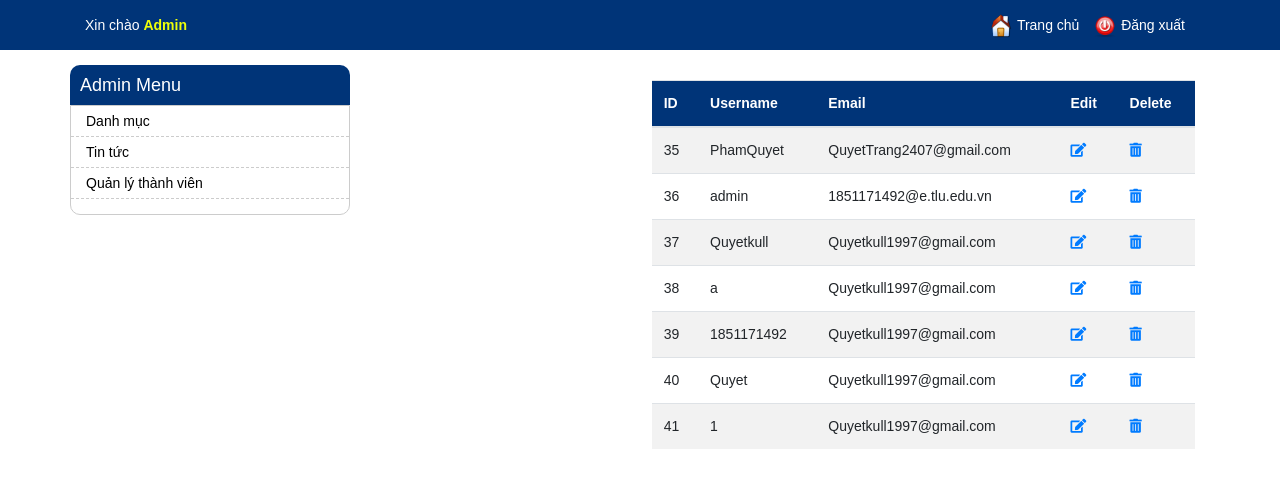
After one commit to Quyetkull2000/CSE485_1851171492_PhamNhuQuyet, a PHP site: page /includes/admin/admin.php in a window 1280 px wide. The commit adds this page. Shown: the top 494 px of the page. Run offline with PHP 8.4, Linux system fonts and the light colour scheme; data comes from the database, SQL or seed files in the repository; some libraries are stand-ins or nearby versions.

Commit message:
them file admin

```diff
--- /dev/null
+++ b/3.PROJECT/css/login.css
@@ -0,0 +1,95 @@
+
+body{
+  font-family: arial;
+  padding: 0;
+  margin: 0;
+  font-size: 14px;
+}
+.container{
+  width: 1200px;
+  margin: 0 auto;
+}
+h1{
+  text-align: center;
+}
+
+.buttons{
+  text-align: right;
+  font-weight: bold;
+  font-size: 16px;
+  margin-bottom: 15px;
+  line-height: 38px;
+}
+.buttons a{
+  color: #FFF;
+  padding: 10px;
+  background: #000;
+}
+a{
+  text-decoration: none;
+}
+a:hover{
+  text-decoration: underline;
+}
+#admin-heading-panel{
+  background:#003478;
+  height: 50px;
+  line-height: 50px;
+  color: #fff;
+}
+#admin-heading-panel a{
+  color: #fff;
+}
+.left-panel{
+  float: left;
+}
+.left-panel span{
+  color: #eeff09;
+  font-weight: bold;
+}
+.right-panel{
+  float: right;
+}
+.right-panel img{
+  vertical-align: middle;
+}
+.right-panel a{
+  margin-right: 10px;
+}
+.left-menu{
+  float: left;
+  width: 280px;
+}
+
+#content-wrapper .container{
+  padding: 15px 0;
+}
+.menu-heading{
+  background: #003478;
+  line-height: 20px;
+  padding: 10px;
+  color: #FFF;
+  border-radius: 10px 10px 0 0;
+  font-size: 18px;
+}
+.menu-items ul{
+  margin: 0;
+  padding: 0;
+}
+.menu-items ul li{
+  list-style: none;
+  line-height: 30px;
+  border-bottom: 1px dashed #ccc;
+  padding-left: 15px;
+}
+.menu-items ul li a{
+  color: #000;
+}
+.menu-items ul li:first-child{
+  border-top: 0;
+}
+.menu-items{
+  padding: 0 0px 15px 0px;
+  border: 1px solid #ccc;
+  border-radius: 0 0 10px 10px;
+}
--- /dev/null
+++ b/3.PROJECT/includes/admin/admin.php
@@ -0,0 +1,99 @@
+<!doctype html>
+<html lang="en">
+  <head>
+    <title>Title</title>
+    <!-- Required meta tags -->
+    <meta charset="utf-8">
+    <meta name="viewport" content="width=device-width, initial-scale=1, shrink-to-fit=no">
+
+    <!-- Bootstrap CSS -->
+    <link rel="stylesheet" href="https://stackpath.bootstrapcdn.com/bootstrap/4.3.1/css/bootstrap.min.css" integrity="sha384-ggOyR0iXCbMQv3Xipma34MD+dH/1fQ784/j6cY/iJTQUOhcWr7x9JvoRxT2MZw1T" crossorigin="anonymous">
+    <link rel="stylesheet" href="https://cdnjs.cloudflare.com/ajax/libs/font-awesome/5.14.0/css/all.min.css">
+
+    <link rel="stylesheet" href="../../css/login.css">
+  </head>
+  <body>
+  <div id="admin-heading-panel">
+                <div class="container">
+                    <div class="left-panel">
+                        Xin chào <span>Admin</span>
+                    </div>
+                    <div class="right-panel">
+                        <img height="24" src="../../images/home.png" />
+                        <a href="../index.php">Trang chủ</a>
+                        <img height="24" src="../../images/logout.png" />
+                        <a href="logout.php">Đăng xuất</a>
+                    </div>
+                </div>
+            </div>
+
+            <div id="content-wrapper">
+                <div class="container">
+                    <div class="left-menu">
+                        <div class="menu-heading">Admin Menu</div>
+                        <div class="menu-items">
+                            <ul>
+                                <li><a href="menu_listing.php">Danh mục</a></li>
+                                <li><a href="#">Tin tức</a></li>
+                                <li><a href="member_listing.php">Quản lý thành viên</a></li>
+                            </ul>
+                        </div>
+                    </div>
+
+
+
+                    <main class="container">
+        <div class="row">
+            <div class="col-md-4">
+
+            </div>
+            <div class="col-md-8">
+                <table class="table table-striped">
+                    <thead class="" style="background: #003478;">
+                        <tr style="color: white;">
+                            <th>ID</th>
+                            <th>Username</th>
+                            <th>Email</th>
+                            <th>Edit</th>
+                            <th>Delete</th>
+                        </tr>
+                    </thead>
+
+                    <tbody>
+                    <?php
+                        require('config.php');
+                        include("functions.php");
+                        // B2: Khai bao truy van
+                        $users = getAllUsers();
+                        foreach($users as $row){
+                    ?>
+                            <tr>
+                                <td scope="row"><?php echo $row[0];?></td>
+                                <td><?php echo $row[1];?></td>
+                                <td><?php echo $row[2];?></td>
+
+                                <td><a href="edit.php?id=<?php echo $row[0];?>"><i class="fas fa-edit"></i></a></td>
+                                <td><a href="delete.php?id=<?php echo $row[0];?>"><i class="fas fa-trash-alt"></i></a></td>
+                            </tr>
+                    <?php
+                        }
+                    ?>
+
+
+                    </tbody>
+                </table>
+
+            </div>
+        </div>
+      </main>
+
+
+
+
+    <!-- Optional JavaScript -->
+    <!-- jQuery first, then Popper.js, then Bootstrap JS -->
+    <script src="https://code.jquery.com/jquery-3.3.1.slim.min.js" integrity="sha384-q8i/X+965DzO0rT7abK41JStQIAqVgRVzpbzo5smXKp4YfRvH+8abtTE1Pi6jizo" crossorigin="anonymous"></script>
+    <script src="https://cdnjs.cloudflare.com/ajax/libs/popper.js/1.14.7/umd/popper.min.js" integrity="sha384-UO2eT0CpHqdSJQ6hJty5KVphtPhzWj9WO1clHTMGa3JDZwrnQq4sF86dIHNDz0W1" crossorigin="anonymous"></script>
+    <script src="https://stackpath.bootstrapcdn.com/bootstrap/4.3.1/js/bootstrap.min.js" integrity="sha384-JjSmVgyd0p3pXB1rRibZUAYoIIy6OrQ6VrjIEaFf/nJGzIxFDsf4x0xIM+B07jRM" crossorigin="anonymous"></script>
+  </body>
+</html>
--- /dev/null
+++ b/3.PROJECT/includes/admin/config.php
@@ -0,0 +1,13 @@
+<?php
+    // B1: Ket noi DB
+    $host = 'localhost';
+    $user = 'root';
+    $pass = '';
+    $db   = 'cse485_1851171492_phamnhuquyet';
+    $conn =  mysqli_connect($host, $user, $pass, $db);
+    if(!$conn){
+        die('Khong the ket noi vi ..');
+        exit();
+    }
+
+?>
--- /dev/null
+++ b/3.PROJECT/includes/admin/functions.php
@@ -0,0 +1,35 @@
+<?php
+    // User Functions
+    function getAllUsers(){
+        global $conn;
+        $sql = "SELECT * FROM users";
+        $result = mysqli_query($conn,$sql);
+        $users = mysqli_fetch_all($result);
+        return $users;
+    }
+
+    function getOneUser($id){
+        global $conn;
+        $sql = "SELECT * FROM users WHERE id = '$id'";
+        $result = mysqli_query($conn,$sql);
+        $user = mysqli_fetch_assoc($result);
+        return $user;
+    }
+
+    function deleteUser($id){
+        global $conn;
+        $sql = "DELETE FROM users WHERE id = '$id'";
+        if(mysqli_query($conn,$sql))
+            return TRUE;
+        else
+            return FALSE;
+    }
+
+    function addUser($id){
+        global $conn;
+        $sql = "INSERT FROM users WHERE id = '$id'";
+        $result = mysqli_query($conn,$sql);
+        $user = mysqli_fetch_assoc($result);
+        return $user;
+    }
+?>
```
Also changed, not shown: 3.PROJECT/includes/admin/delete.php (added, +14 -0 lines), 3.PROJECT/includes/admin/edit.php (added, +67 -0 lines), 3.PROJECT/includes/admin/update.php (added, +54 -0 lines), 3.PROJECT/index.php (+6 -6 lines), 3.PROJECT/images/home.png (added), 3.PROJECT/images/logout.png (added).
